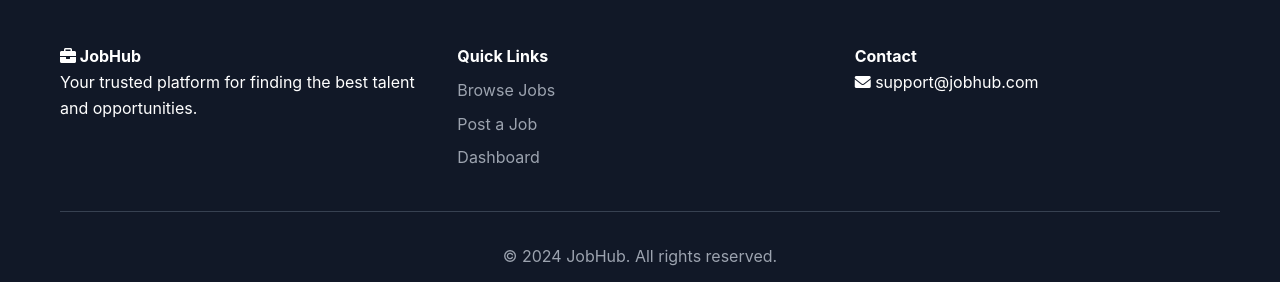
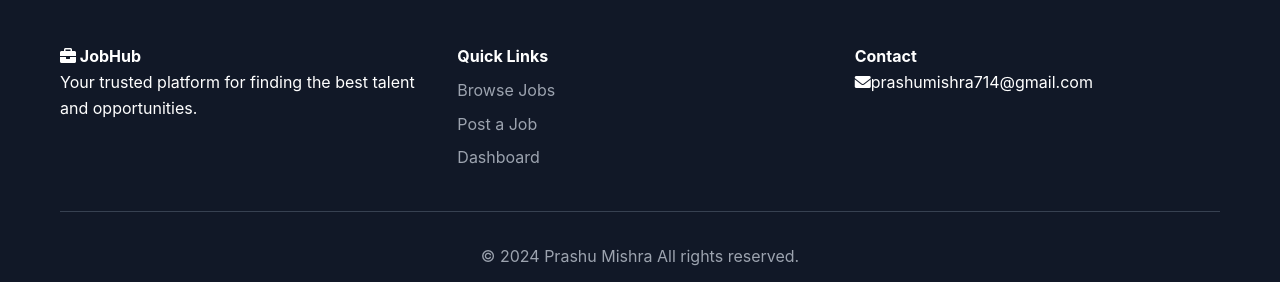
Before and after one commit to prashumishra1204/Job-platform-hub, a plain HTML site: page index.html in a window 1280 px wide. Shown: the part 1611-1893 px from the top of the page. Drawn offline with Linux system fonts and the light colour scheme; a script that the page names is missing.

Commit message:
git --update --push --commit by Prashu Mishra

```diff
--- a/index.html
+++ b/index.html
@@ -147,11 +147,11 @@
                 </div>
                 <div class="footer-section">
                     <h4>Contact</h4>
-                    <p><i class="fas fa-envelope"></i> support@jobhub.com</p>
+                    <p><i class="fas fa-envelope"></i>prashumishra714@gmail.com</p>
                 </div>
             </div>
             <div class="footer-bottom">
-                <p>&copy; 2024 JobHub. All rights reserved.</p>
+                <p>&copy; 2024 Prashu Mishra All rights reserved.</p>
             </div>
         </div>
     </footer>
```
